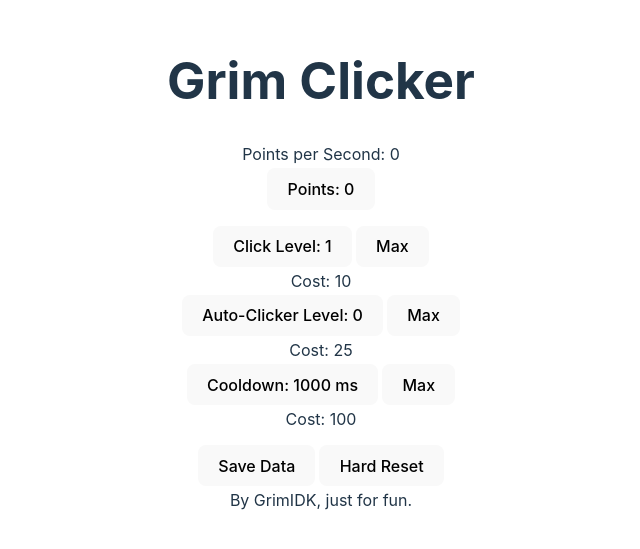
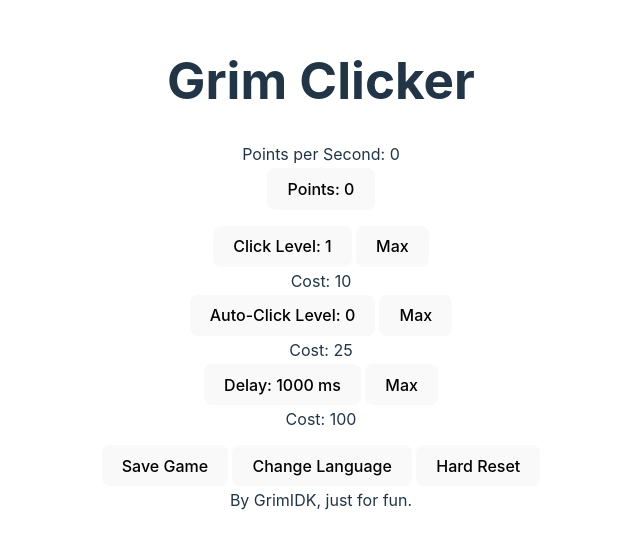
Before and after one commit to Grimidk/GrimClicker, a React (Vite) app in the folder Front/grim-clicker/: page / in a window 1280 px wide. Shown: the part 135-684 px from the top of the page, without its empty margins (319-959 px from the left). Built offline with nearby package versions, Linux system fonts and the light colour scheme.

Commit message:
lang button

```diff
--- a/Front/grim-clicker/src/modules/Landing.jsx
+++ b/Front/grim-clicker/src/modules/Landing.jsx
@@ -71,6 +71,11 @@ function Landing() {
     console.log("Successfully Saved!");
   };
 
+  const [lang, setLang] = useState(true);
+  const handleToggle = () => {
+    setLang(prevLang => !prevLang);
+  };
+
   useEffect(() => {
     const savedPoints = localStorage.getItem("Points");
     const savedClickLevel = localStorage.getItem("ClickLevel");
@@ -104,30 +109,31 @@ function Landing() {
   return (
     <>
       <Header />
-      <div className="indicator">Points per Second: {pointsPerSecond}</div>
-      <button className="button" id="mainClick" onClick={() => setPoints(prevPoints => prevPoints + clickLevel)}>Points: {points}</button>
+      <div className="indicator">{lang ? 'Points per Second: ' : 'Puntos por Segundo: '} {pointsPerSecond}</div>
+      <button className="button" id="mainClick" onClick={() => setPoints(prevPoints => prevPoints + clickLevel)}>{lang ? 'Points: ' : 'Puntos: '} {points}</button>
       <div className='shop'>
         <div>
-          <button className="button" id="clickUpgrade" onClick={clickUpgrade}>Click Level: {clickLevel}</button>
+          <button className="button" id="clickUpgrade" onClick={clickUpgrade}>{lang ? 'Click Level: ' : 'Nivel Click: '} {clickLevel}</button>
           <button className="button" onClick={() => triggerUpgrades(() => upgrade(clickLevel, clickUpgradeCost, setClickLevel, clickMaxLevel), clickUpgradeCost, clickLevel, clickMaxLevel)}>Max</button>
-          <div className="indicator">Cost: {clickUpgradeCost}</div>
+          <div className="indicator">{lang ? 'Cost: ' : 'Precio: '} {clickUpgradeCost}</div>
         </div>
         <div>
-          <button className="button" id="autoUpgrade" onClick={autoUpgrade}>Auto-Clicker Level: {autoLevel}</button>
+          <button className="button" id="autoUpgrade" onClick={autoUpgrade}>{lang ? 'Auto-Click Level: ' : 'Nivel Auto-Click: '} {autoLevel}</button>
           <button className="button" onClick={() => triggerUpgrades(() => upgrade(autoLevel, autoUpgradeCost, setAutoLevel, autoMaxLevel), autoUpgradeCost, autoLevel, autoMaxLevel)}>Max</button>
-          <div className="indicator">Cost: {autoUpgradeCost}</div>
+          <div className="indicator">{lang ? 'Cost: ' : 'Precio: '} {autoUpgradeCost}</div>
         </div>
         <div>
-          <button className="button" id="cooldownUpgrade" onClick={cooldownUpgrade}>Cooldown: {Math.round(1000 / cooldownLevel)} ms</button>
+          <button className="button" id="cooldownUpgrade" onClick={cooldownUpgrade}>{lang ? 'Delay: ' : 'Espera: '} {Math.round(1000 / cooldownLevel)} ms</button>
           <button className="button" onClick={() => triggerUpgrades(() => upgrade(cooldownLevel, cooldownUpgradeCost, setCooldownLevel, cooldownMaxLevel), cooldownUpgradeCost, cooldownLevel, cooldownMaxLevel)}>Max</button>
-          <div className="indicator">Cost: {cooldownUpgradeCost}</div>
+          <div className="indicator">{lang ? 'Cost: ' : 'Precio: '} {cooldownUpgradeCost}</div>
         </div>
       </div>
       <div className="settings">
-        <button className="button" id="save" onClick={saveData}>Save Data</button>
-        <button className="button" id="reset" onClick={reset}>Hard Reset</button>
+        <button className="button" id="save" onClick={saveData}>{lang ? 'Save Game' : 'Guardar Partida'}</button>
+        <button className="button" id="lang" onClick={handleToggle}>{lang ? 'Change Language' : 'Cambiar Lenguage'}</button>
+        <button className="button" id="reset" onClick={reset}>{lang ? 'Hard Reset' : 'Reinicio Duro'}</button>
       </div>
-      <div className="credits">By GrimIDK, just for fun.</div>
+      <div className="credits">{lang ? 'By GrimIDK, just for fun.' : 'Por GrimIDK, por que puedo.'}</div>
     </>
   );
 }
```
